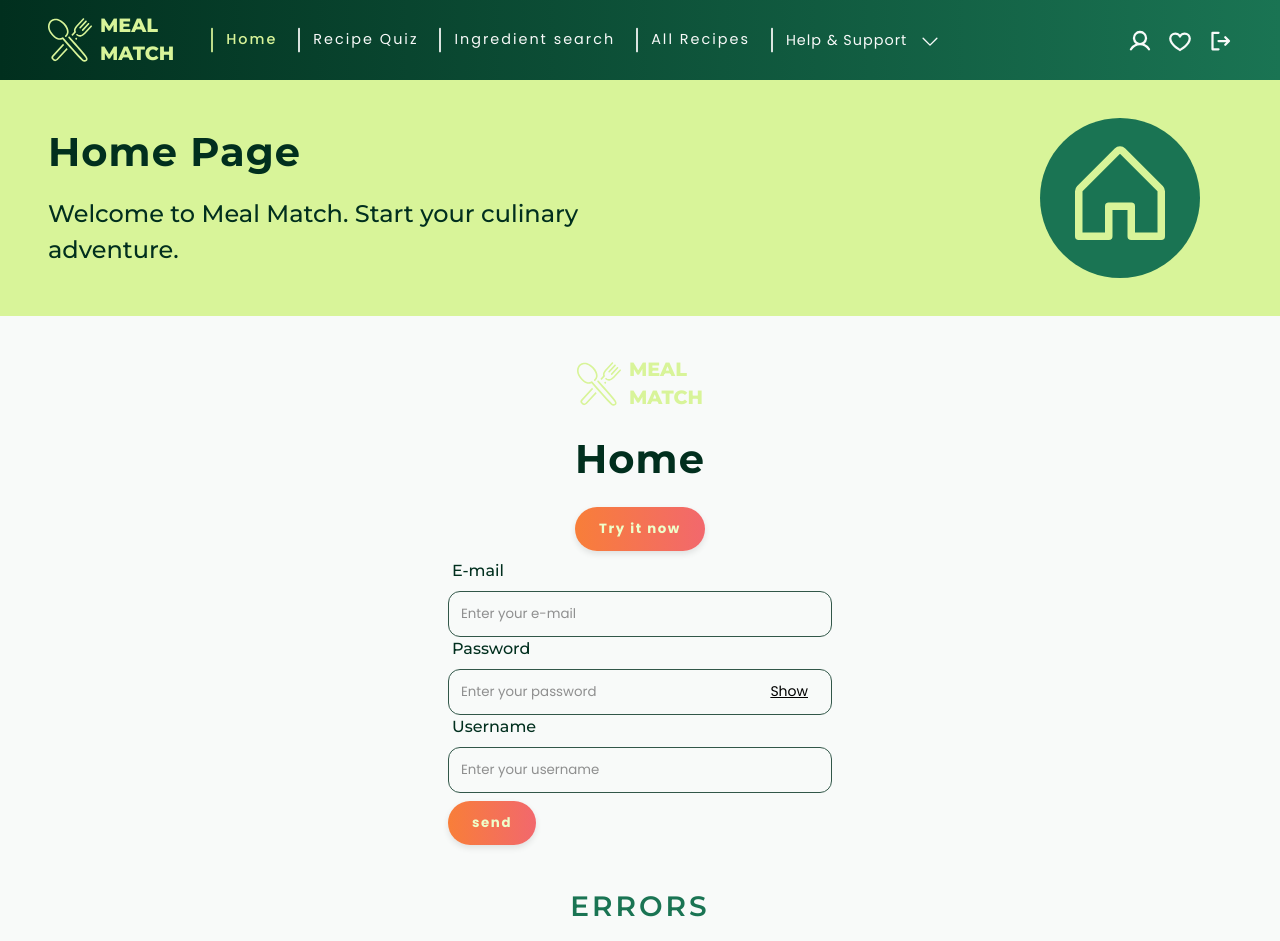
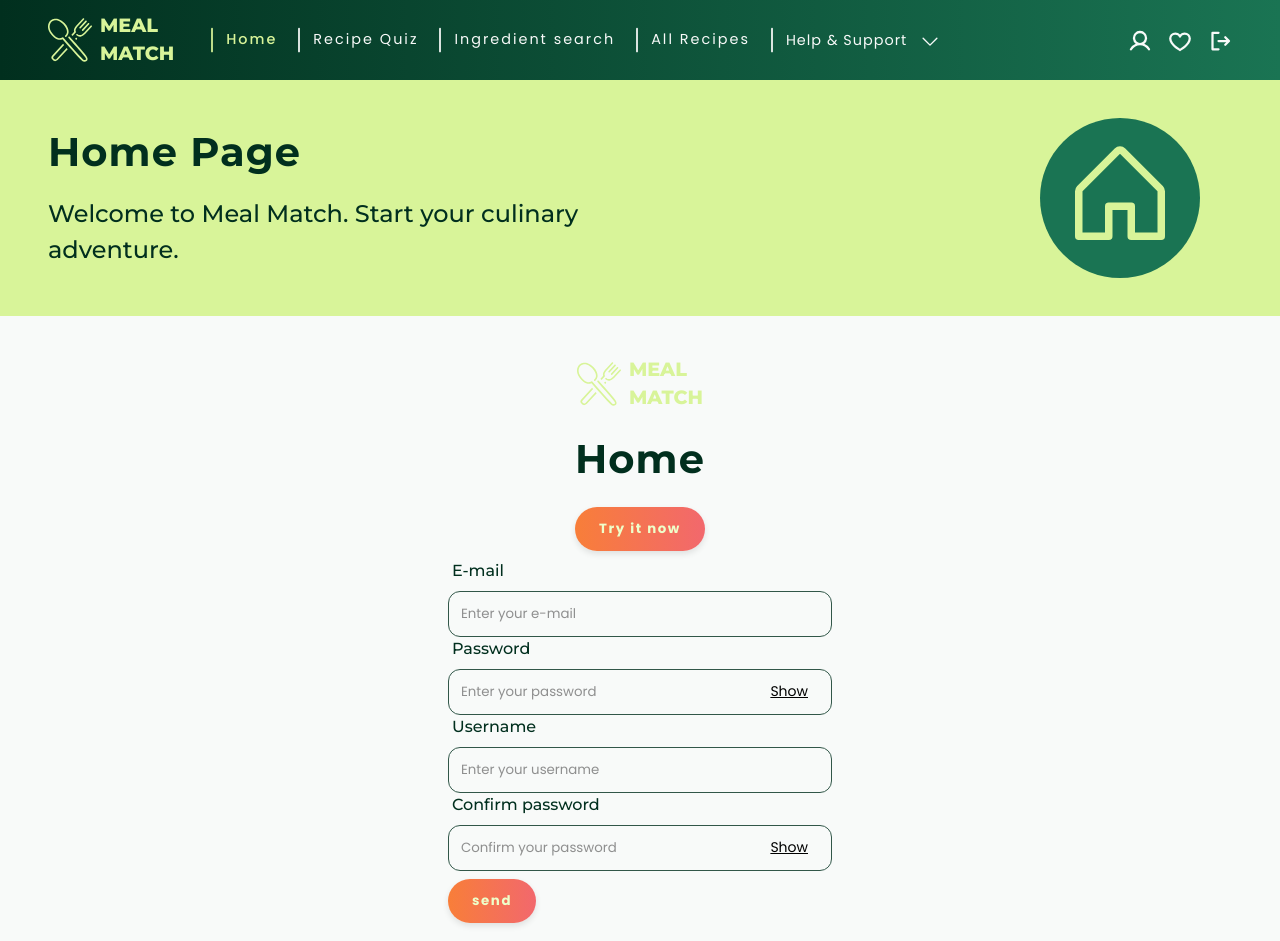
Before and after one commit to AnneKluytmans/novi-frontend-final-project-meal-match, a React (Vite) app: page / in a window 1280 px wide. Shown: the top 941 px of the page. Built offline with nearby package versions, Linux system fonts and the light colour scheme.

Commit message:
Created Confirm Password inputfield component

```diff
--- /dev/null
+++ b/src/components/form/passwordField/ConfirmPasswordField.jsx
@@ -0,0 +1,34 @@
+import { useState } from 'react';
+import { useFormContext } from 'react-hook-form';
+import InputField from '../inputField/InputField.jsx';
+import Button from "../../buttons/button/Button.jsx";
+import './PasswordField.css';
+
+function PasswordField() {
+    const [showPassword, toggleShowPassword] = useState(false);
+    const { register, formState: {errors}, watch } = useFormContext();
+    const watchPassword = watch('password');
+
+    return (
+        <div className="password-field">
+            <InputField
+                id="confirm-password-field"
+                type={showPassword ? "text" : "password"}
+                name="confirmPassword"
+                label="Confirm password"
+                placeholder="Confirm your password"
+                register={register}
+                validation={{
+                    required: 'Please confirm your password',
+                    validate: (value) => value === watchPassword || 'Passwords do not match',
+                }}
+                error={errors.confirmPassword}
+            />
+            <Button type="button" onClick={() => toggleShowPassword(!showPassword)} className="password-field__show-btn">
+                {showPassword ? 'Hide' : 'Show'}
+            </Button>
+        </div>
+    );
+}
+
+export default PasswordField;
--- a/src/pages/homePage/Home.jsx
+++ b/src/pages/homePage/Home.jsx
@@ -10,6 +10,7 @@ import EmailField from '../../components/form/emailField/EmailField.jsx';
 import PasswordField from '../../components/form/passwordField/PasswordField.jsx';
 import UsernameField from '../../components/form/usernameField/UsernameField.jsx';
 import './Home.css';
+import ConfirmPasswordField from "../../components/form/passwordField/ConfirmPasswordField.jsx";
 
 
 
@@ -45,6 +46,7 @@ function Home() {
                           <EmailField />
                           <PasswordField />
                           <UsernameField />
+                          <ConfirmPasswordField />
                           <Button
                               type="submit"
                               className="btn btn__default"
```
